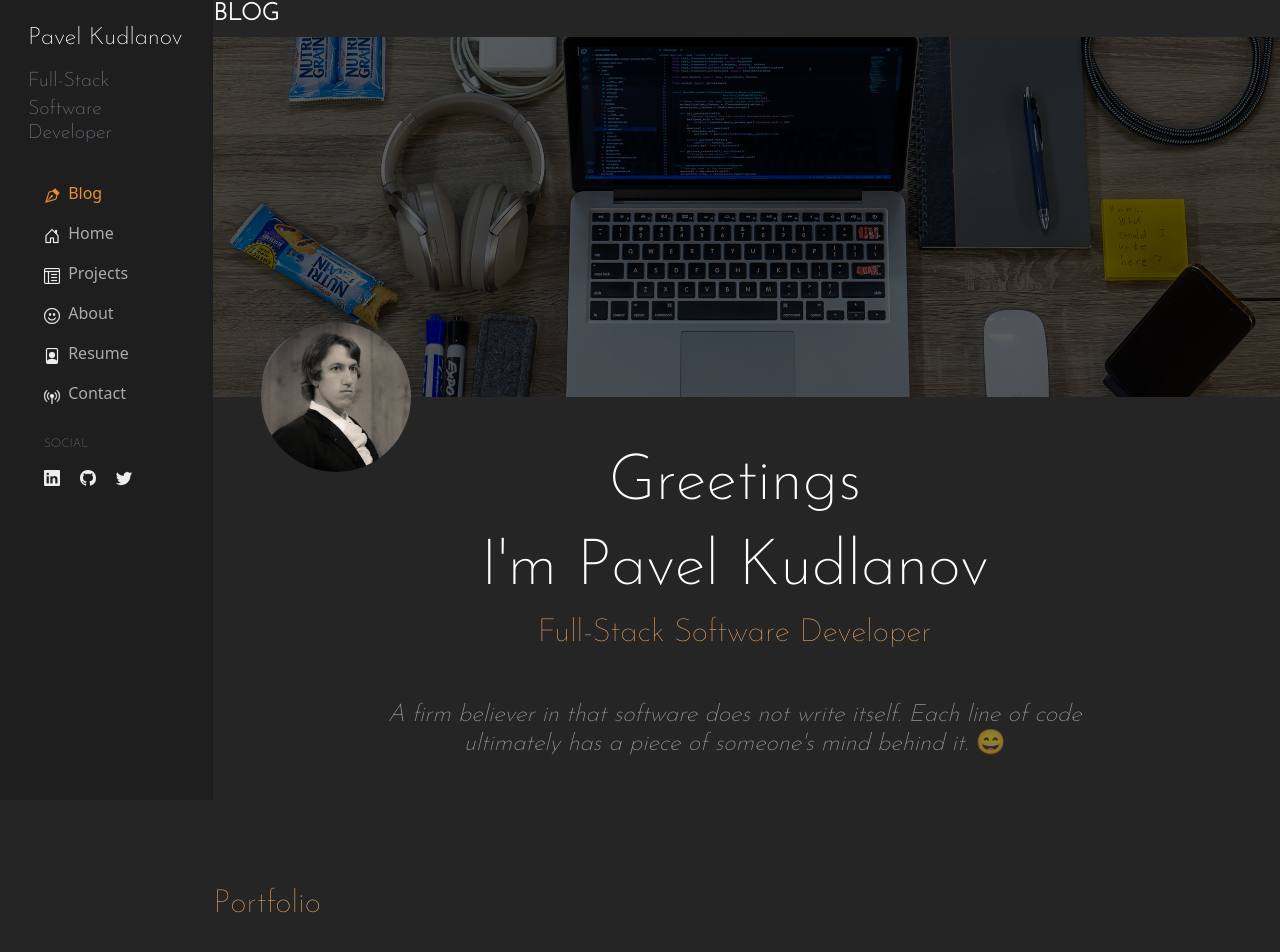
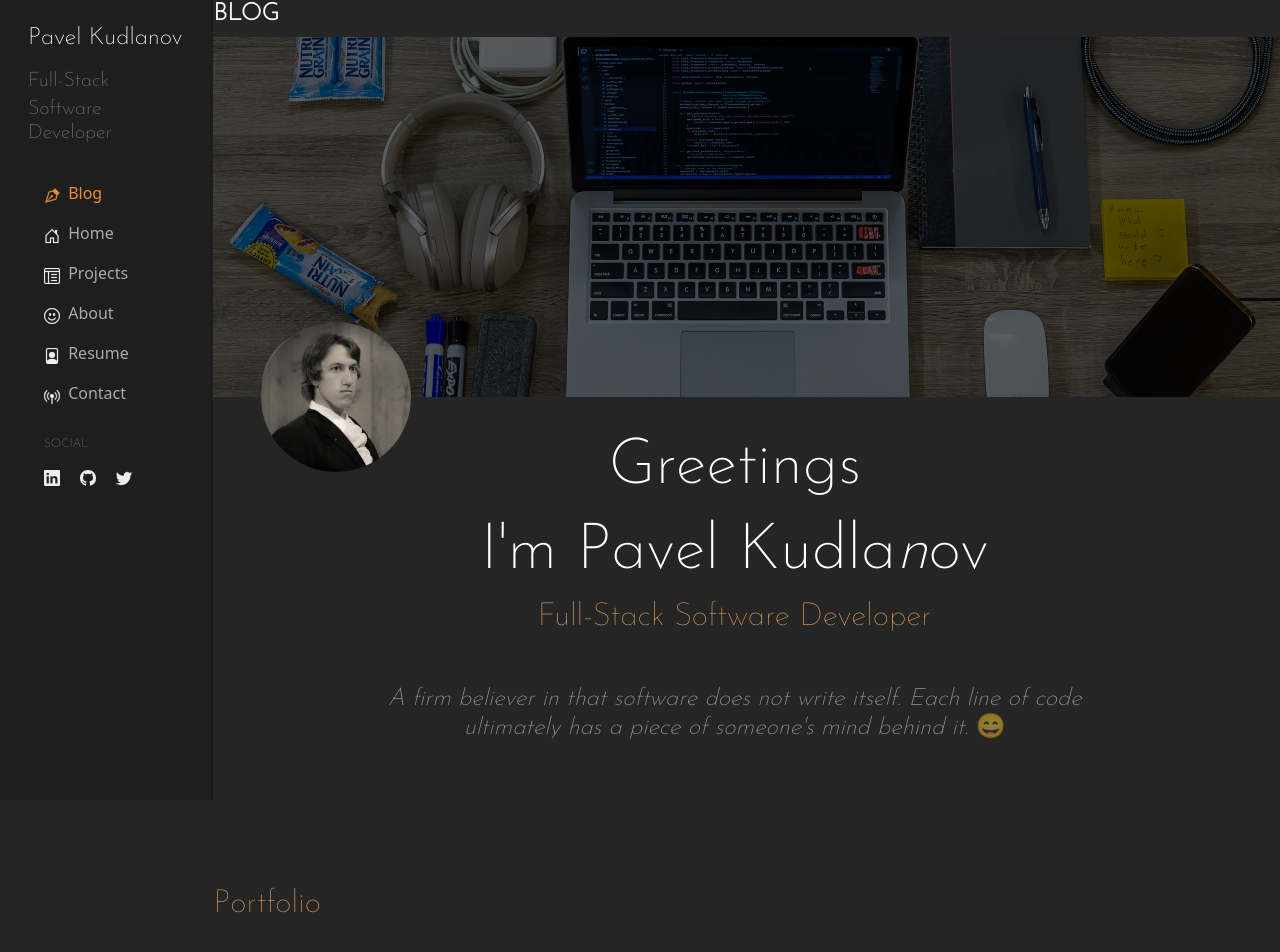
Before and after one commit to pkudlanov/personal-portfolio-django, a Django app: page / in a window 1280 px wide. Shown: the top 952 px of the page. Run offline with Django 3.2, Linux system fonts and the light colour scheme; data comes from the database, SQL or seed files in the repository.

Commit message:
Changed some colors around and some clean up

```diff
--- a/portfolio/templates/portfolio/home.html
+++ b/portfolio/templates/portfolio/home.html
@@ -126,28 +126,28 @@
 
         <!-- BLOG BANNER -->
         <div class="blog-banner">
-            <h4 class="fs-4 text-light" href="{% url 'blog:all_posts' %}"><b>BLOG</b></h4>
+            <h4 class="fs-4 text-light" href="{% url 'blog:all_posts' %}"><b>BL<span class="color-y">O</span>G</b></h4>
         </div>
 
         <!-- HOME TOP SECTION -->
         <div id="home-section" class="section position-relative">
-            <div class="banner mb-5">
+            <div class="banner mb-4">
                 <div class="overlay position-relative">
                     <div class="profile-pic position-absolute top-100 translate-middle-y ms-5"></div>
                 </div>
             </div>
 
-            <div class="text-part row justify-content-center mb-3">
+            <div class="text-part row justify-content-center pt-2 mb-3">
                 <div class="col-md-9 text-center">
-                    <h1 id="hometext" class="font-weight-bold">Greetings</h1>
-                    <h1 id="hometext" class="font-weight-bold">I'm Pavel Kudlanov</h1>
+                    <h1 id="hometext" class="font-weight-bold color-o">Greetings</h1>
+                    <h1 id="hometext" class="font-weight-bold">I'm <span class="color-g">P</span>avel Ku<span class="color-y">d</span>la<i class="color-g">n</i>ov</h1>
                     <h2>Full-Stack Software Developer</h2>
                     <h4 class="font-weight-bold mt-5 quote"><em>A firm believer in that software does not write itself. Each line of code ultimately has a piece of someone's mind behind it. </em>😄</h4>
                 </div>
             </div>
 
             <h1 class="bounce text-center position-absolute bottom-0 start-50 translate-middle-x pb-2">
-                <svg class="bi" width="28" height="28" fill="none" stroke="currentColor" stroke-width=".2" stroke-linecap="round" stroke-linejoin="round">
+                <svg class="bi color-y" width="28" height="28" fill="none" stroke="currentColor" stroke-width=".2" stroke-linecap="round" stroke-linejoin="round">
                     <use xlink:href="{% static 'portfolio/assets/bootstrap-icons.svg' %}#bi-chevron-double-down"/>
                 </svg>
             </h1>
```
Also changed, not shown: portfolio/static/portfolio/styles/main.css (+17 -2 lines), portfolio/static/portfolio/styles/section.css (+7 -7 lines).
